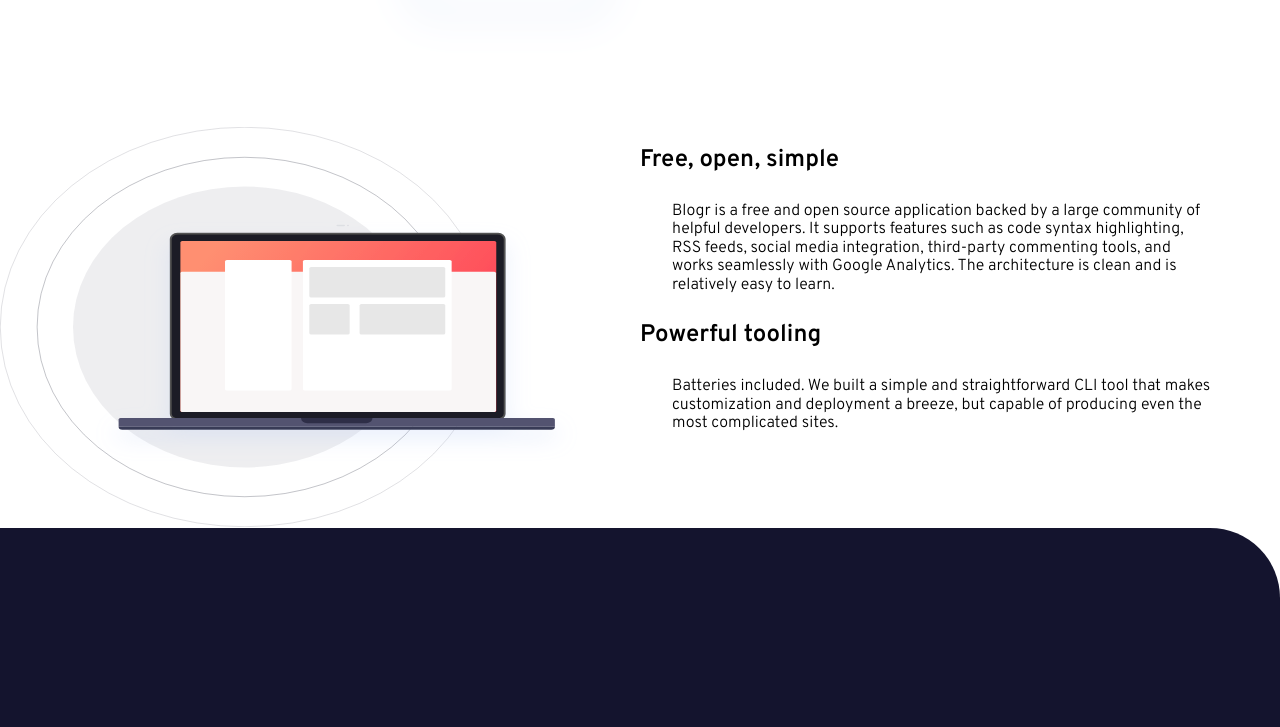
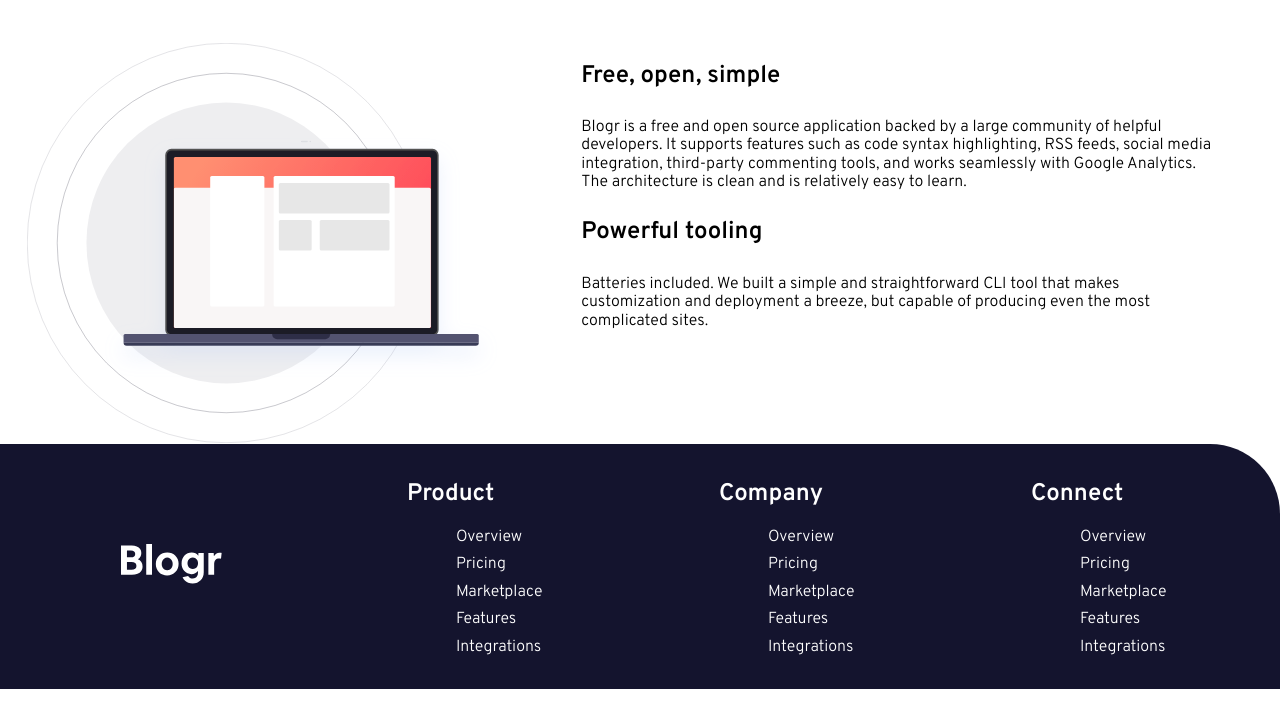
Before and after one commit to Luis-Salinas-SD/blog, a plain HTML site: page index.html in a window 1280 px wide. Shown: the part 1858-2585 px from the top of the page. After the commit the page ends 2547 px from the top, so only its background shows below. Drawn offline with nearby package versions, Linux system fonts and the light colour scheme.

Commit message:
Actualizacion-final

```diff
--- a/css/style.css
+++ b/css/style.css
@@ -5,7 +5,7 @@
     background-position: center;
     background-repeat: no-repeat;
     width: 100%;
-    height: 100vh;
+    height: 90vh;
     border-bottom-left-radius: 100px;
     margin-bottom: 100px;
 }
@@ -235,8 +235,7 @@
 /** Seccion 2  */
 
 .state-section {
-    margin: 3rem 0;
-    padding: 2px;
+    margin: 3rem 0px;
     color: #e3e3e6;
     height: 480px;
 }
@@ -279,7 +278,7 @@
 }
 
 .free-section img {
-    width: 50%;
+    width: auto;
     height: 400px;
 }
 
@@ -289,7 +288,7 @@
 }
 
 .free-txt p {
-    padding: .5rem 2rem;
+    padding: .5rem 0;
 }
 
 /** footer */
@@ -297,10 +296,41 @@
 footer {
     background: rgb(20, 20, 46);
     width: 100%;
-    height: 300px;
+    height: auto;
     border-radius: 0px 70px 0px 0px;
-    display: block;
     margin-top: 1px;
+    font-family: 'Overpass', sans-serif;
+}
+
+footer .footer-flex {
+    display: flex;
+    justify-content: space-evenly;
+    flex-wrap: wrap;
+    align-items: center;
+    color: #ffffff;
+}
+
+footer .footer-flex img {
+    margin: 1rem 4rem;
+    padding: 1rem;
+}
+
+footer .footer-flex .menu-footer {
+    margin: 2px 3rem;
+    padding: 15px;
+}
+
+footer .footer-flex .menu-footer ul {
+    list-style: none;
+}
+
+footer .footer-flex .menu-footer ul li {
+    margin: 9px;
+}
+
+footer .footer-flex .menu-footer ul li a {
+    text-decoration: none;
+    color: #ffffff;
 }
 
 /*& ++++++++++++++++++++ Movil - Menú - Responsive  ++++++++++++++++++++*/
@@ -316,7 +346,7 @@
     .menu-icon {
         color: rgb(255, 255, 255);
         display: block;
-        position: fixed;
+        position: absolute;
         top: 15px;
         right: 16px;
         font-size: 2.5rem;
@@ -464,9 +494,13 @@
         top: -140px;
         width: 97%;
     }
-    /** Seccion 2  */
+    /** Seccion 3  */
     .free {
         flex-wrap: wrap;
+    }
+    .free img {
+        width: 400px;
+        height: auto;
     }
     .free-txt {
         width: 100%;
--- a/index.html
+++ b/index.html
@@ -202,7 +202,45 @@
         </section>
     </main>
     <footer>
+        <div class="footer-flex">
+            <div>
+                <img src="img/logo.svg" alt="">
+            </div>
 
+            <div class="menu-footer">
+                <h2>Product</h2>
+                <ul>
+                    <li><a href="">Overview</a></li>
+                    <li><a href="">Pricing</a></li>
+                    <li><a href="">Marketplace</a></li>
+                    <li><a href="">Features</a></li>
+                    <li><a href="">Integrations</a></li>
+                </ul>
+            </div>
+
+            <div class="menu-footer">
+                <h2>Company</h2>
+                <ul>
+                    <li><a href="">Overview</a></li>
+                    <li><a href="">Pricing</a></li>
+                    <li><a href="">Marketplace</a></li>
+                    <li><a href="">Features</a></li>
+                    <li><a href="">Integrations</a></li>
+                </ul>
+
+            </div>
+            <div class="menu-footer">
+                <h2>Connect</h2>
+                <ul>
+                    <li><a href="">Overview</a></li>
+                    <li><a href="">Pricing</a></li>
+                    <li><a href="">Marketplace</a></li>
+                    <li><a href="">Features</a></li>
+                    <li><a href="">Integrations</a></li>
+                </ul>
+
+            </div>
+        </div>
     </footer>
 
 </body>
```
